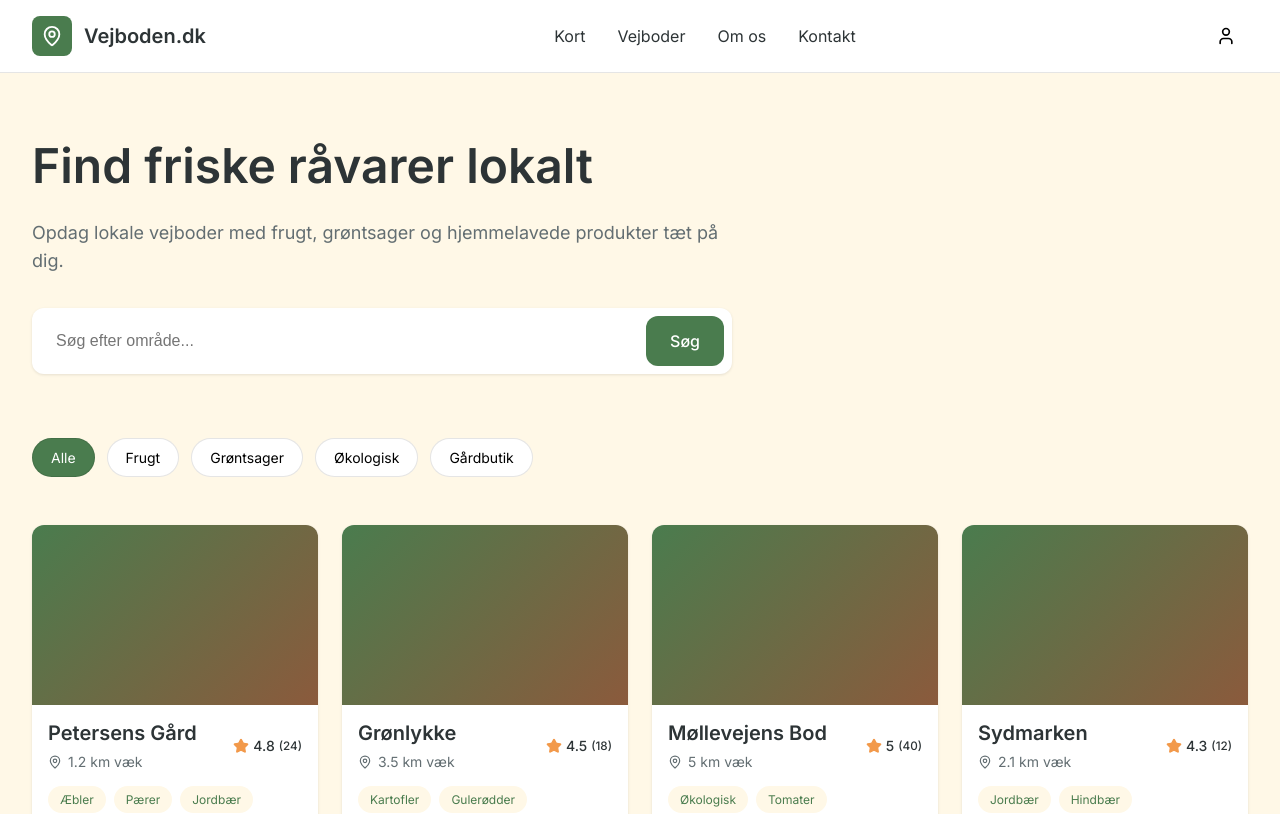
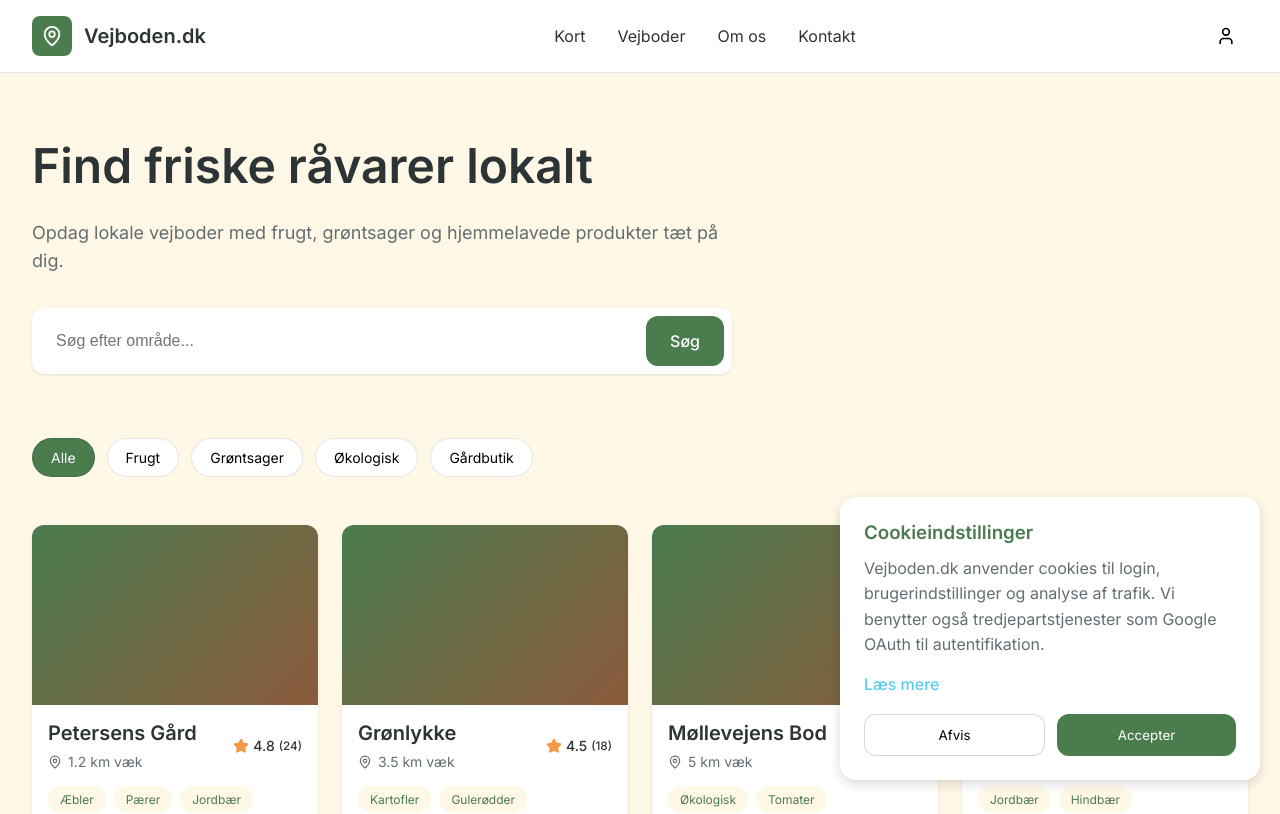
Before and after one commit to jako6857/Vejboden.dk, a Next.js app in the folder frontend/: page / in a window 1280 px wide. Shown: the top 814 px of the page. Built offline with nearby package versions, Linux system fonts and the light colour scheme.

Commit message:
lavet cookie banner og privacy policy side

```diff
--- a/frontend/src/app/page.js
+++ b/frontend/src/app/page.js
@@ -1,6 +1,7 @@
 import Navbar from "@/components/layout/Navbar";
 import Hero from "@/components/layout/Hero";
 import Footer from "@/components/layout/Footer";
+import CookieBanner from "@/components/ui/CookieBanner";
 
 import FilterPills from "@/components/ui/FilterPills";
 
@@ -37,6 +38,7 @@ export default function Home() {
       </section>
 
       <Footer />
+      <CookieBanner />
     </main>
   );
 }
--- a/frontend/src/components/ui/CookieBanner.css
+++ b/frontend/src/components/ui/CookieBanner.css
@@ -0,0 +1,88 @@
+.cookie-banner {
+  position: fixed;
+
+  bottom: 20px;
+  right: 20px;
+
+  max-width: 420px;
+
+  background: white;
+
+  padding: 24px;
+
+  border-radius: 16px;
+
+  box-shadow: var(--shadow-md);
+
+  z-index: 999;
+}
+
+.cookie-banner h3 {
+  margin-bottom: 12px;
+
+  color: var(--harvest-green);
+}
+
+.cookie-banner p {
+  color: var(--stone-gray);
+
+  line-height: 1.6;
+
+  margin-bottom: 16px;
+}
+
+.cookie-link {
+  display: inline-block;
+
+  margin-bottom: 20px;
+
+  color: var(--sky-blue);
+
+  font-weight: 500;
+}
+
+.cookie-actions {
+  display: flex;
+  gap: 12px;
+}
+
+.accept-btn {
+  flex: 1;
+
+  background: var(--harvest-green);
+
+  color: white;
+
+  padding: 12px;
+
+  border-radius: 12px;
+}
+
+.decline-btn {
+  flex: 1;
+
+  background: white;
+
+  border: 1px solid rgba(0,0,0,0.15);
+
+  padding: 12px;
+
+  border-radius: 12px;
+}
+
+@media (max-width: 768px) {
+
+  .cookie-banner {
+    left: 16px;
+    right: 16px;
+
+    bottom: 16px;
+
+    max-width: none;
+  }
+
+  .cookie-actions {
+    flex-direction: column;
+  }
+
+}
--- a/frontend/src/components/ui/CookieBanner.jsx
+++ b/frontend/src/components/ui/CookieBanner.jsx
@@ -0,0 +1,84 @@
+"use client";
+
+import { useEffect, useState } from "react";
+
+import "./CookieBanner.css";
+
+export default function CookieBanner() {
+  const [visible, setVisible] =
+    useState(false);
+
+  useEffect(() => {
+    const consent =
+      localStorage.getItem(
+        "cookieConsent"
+      );
+
+    if (!consent) {
+      setVisible(true);
+    }
+  }, []);
+
+  const acceptCookies = () => {
+    localStorage.setItem(
+      "cookieConsent",
+      "accepted"
+    );
+
+    setVisible(false);
+  };
+
+  const declineCookies = () => {
+    localStorage.setItem(
+      "cookieConsent",
+      "declined"
+    );
+
+    setVisible(false);
+  };
+
+  if (!visible) return null;
+
+  return (
+    <div className="cookie-banner">
+      <h3>
+        Cookieindstillinger
+      </h3>
+
+      <p>
+        Vejboden.dk anvender
+        cookies til login,
+        brugerindstillinger og
+        analyse af trafik.
+
+        Vi benytter også
+        tredjepartstjenester som
+        Google OAuth til
+        autentifikation.
+      </p>
+
+      <a
+        href="/privacy"
+        className="cookie-link"
+      >
+        Læs mere
+      </a>
+
+      <div className="cookie-actions">
+        <button
+          className="decline-btn"
+          onClick={declineCookies}
+        >
+          Afvis
+        </button>
+
+        <button
+          className="accept-btn"
+          onClick={acceptCookies}
+        >
+          Accepter
+        </button>
+      </div>
+    </div>
+  );
+}
```
